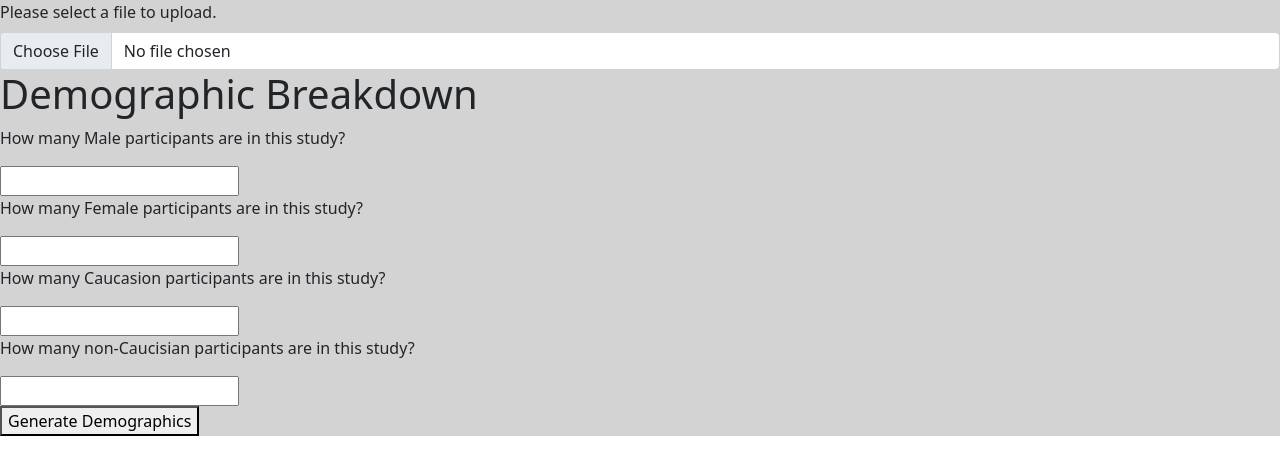
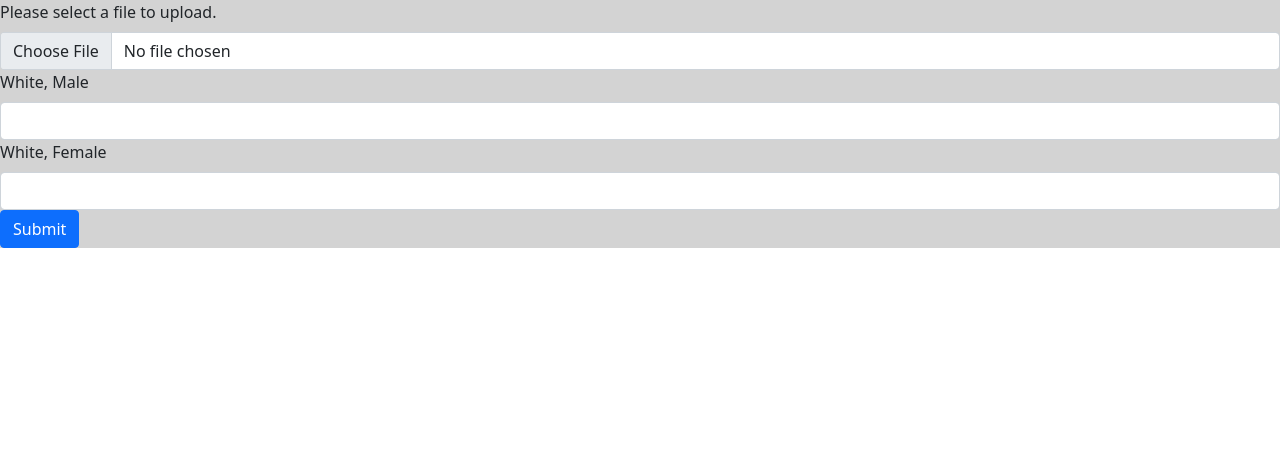
Before and after one commit to aeciqvia/DiversITy, a React (Create React App) app: page / in a window 1280 px wide. Shown: the top 474 px of the page. Built offline with nearby package versions, Linux system fonts and the light colour scheme.

Commit message:
Pushing all changes

```diff
--- a/src/App.js
+++ b/src/App.js
@@ -32,7 +32,6 @@ function App() {
   return (
     <>
       <UploadForm />
-      <InputBar />
     </>
   );
 }
--- a/src/components/UploadForm.js
+++ b/src/components/UploadForm.js
@@ -1,5 +1,6 @@
 import React from 'react';
-import { Form } from 'react-bootstrap';
+import Form from 'react-bootstrap/Form';
+import Button from 'react-bootstrap/Button';
 
 const UploadForm = () => {
     return (
@@ -8,6 +9,20 @@ const UploadForm = () => {
                 <Form.Label>Please select a file to upload.</Form.Label>
                 <Form.Control type="file" />
             </Form.Group>
+
+            <Form.Group>
+                <Form.Label>White, Male</Form.Label>
+                <Form.Control type="number" />
+                <Form.Text></Form.Text>
+            </Form.Group>
+
+            <Form.Group>
+                <Form.Label>White, Female</Form.Label>
+                <Form.Control type="number" />
+                <Form.Text></Form.Text>
+            </Form.Group>
+
+            <Button variant="primary" type="submit">Submit</Button>
         </Form>
     )
 }
```
